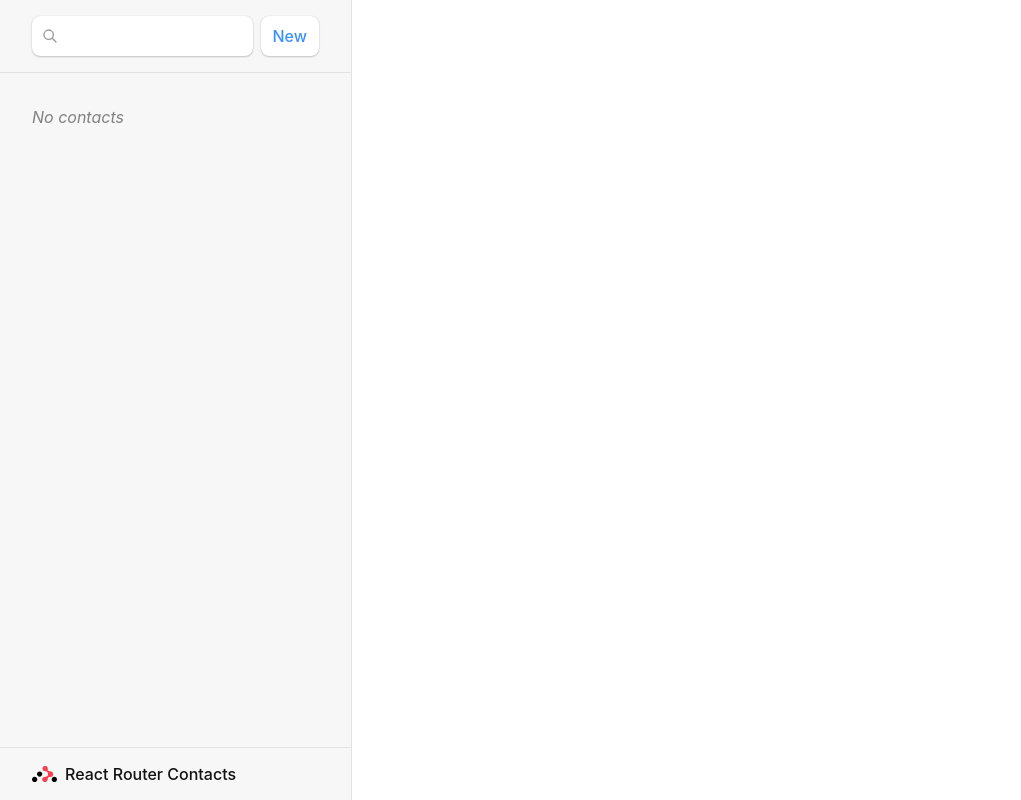
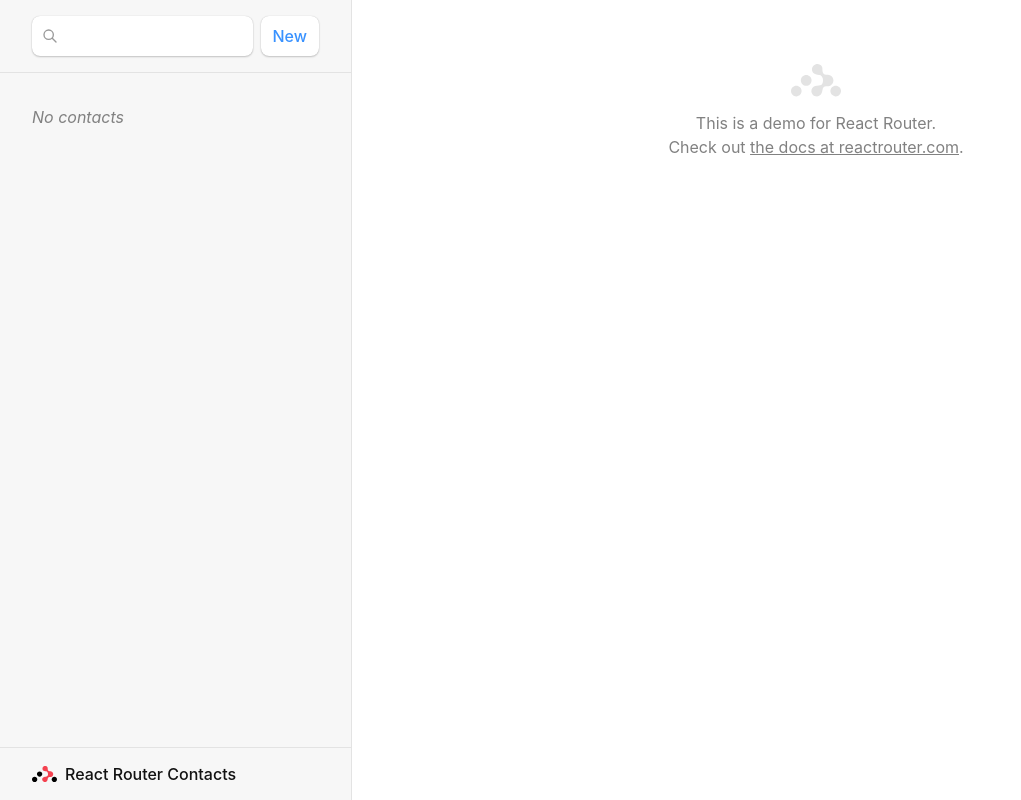
Before and after one commit to leomuko/contacts-app, a React (Vite) app: page / in a window 1280 px wide. Shown: the whole page, without its empty margins (0-1021 px from the left). Built offline with nearby package versions, Linux system fonts and the light colour scheme.

Commit message:
Add Root / Index Route

```diff
--- a/src/main.tsx
+++ b/src/main.tsx
@@ -10,6 +10,7 @@
   action as rootAction,
 } from "./routes/root";
 import { action as destroyAction } from "./routes/destroy";
+import Index from "./routes";
 
 const router = createBrowserRouter([
   {
@@ -19,6 +20,10 @@
     loader: rootLoader,
     action: rootAction,
     children: [
+      {
+        index: true,
+        element: <Index />,
+      },
       {
         path: "contacts/:contactId",
         element: <ContactComponent />,
@@ -33,6 +38,7 @@
       {
         path: "contacts/:contactId/destroy",
         action: destroyAction,
+        errorElement: <div>Oops! There was an error</div>,
       },
     ],
   },
--- /dev/null
+++ b/src/routes/index.jsx
@@ -0,0 +1,10 @@
+export default function Index() {
+  return (
+    <p id="zero-state">
+      This is a demo for React Router.
+      <br />
+      Check out{" "}
+      <a href="https://reactrouter.com">the docs at reactrouter.com</a>.
+    </p>
+  );
+}
```
